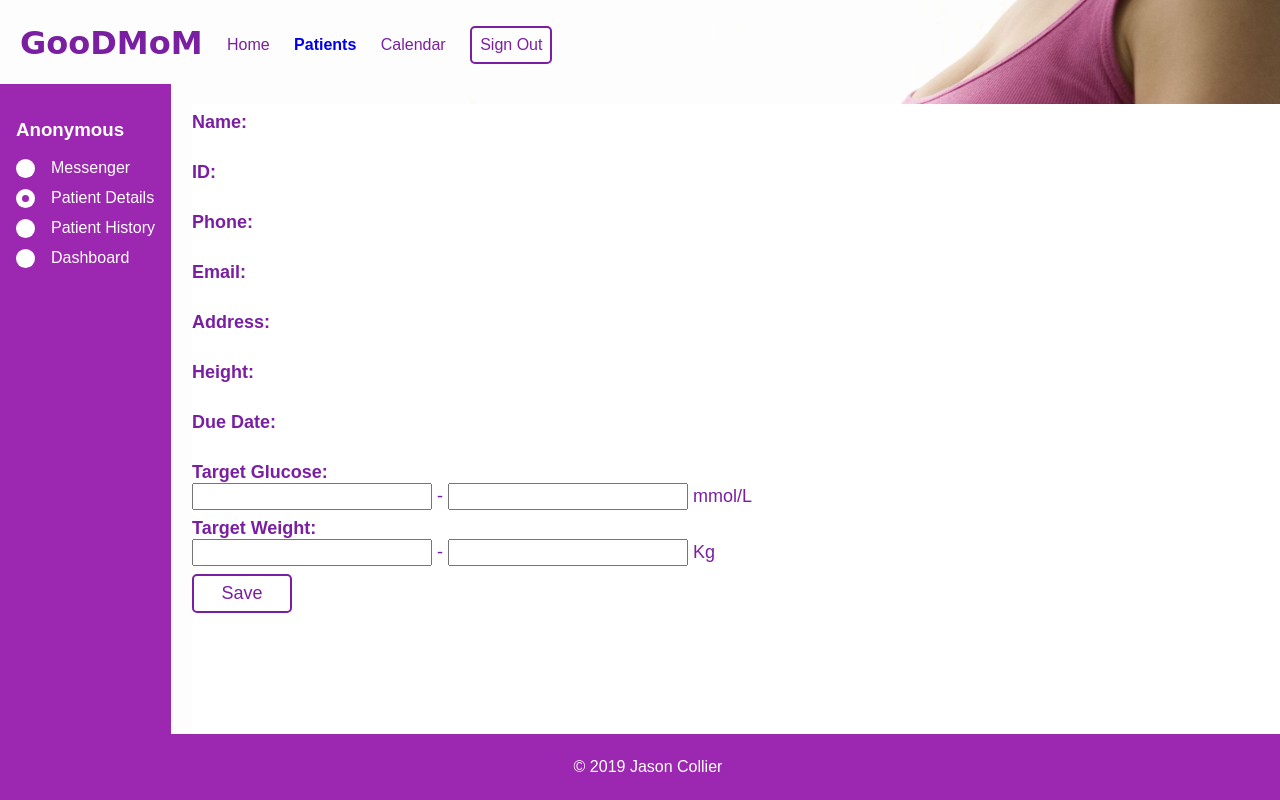
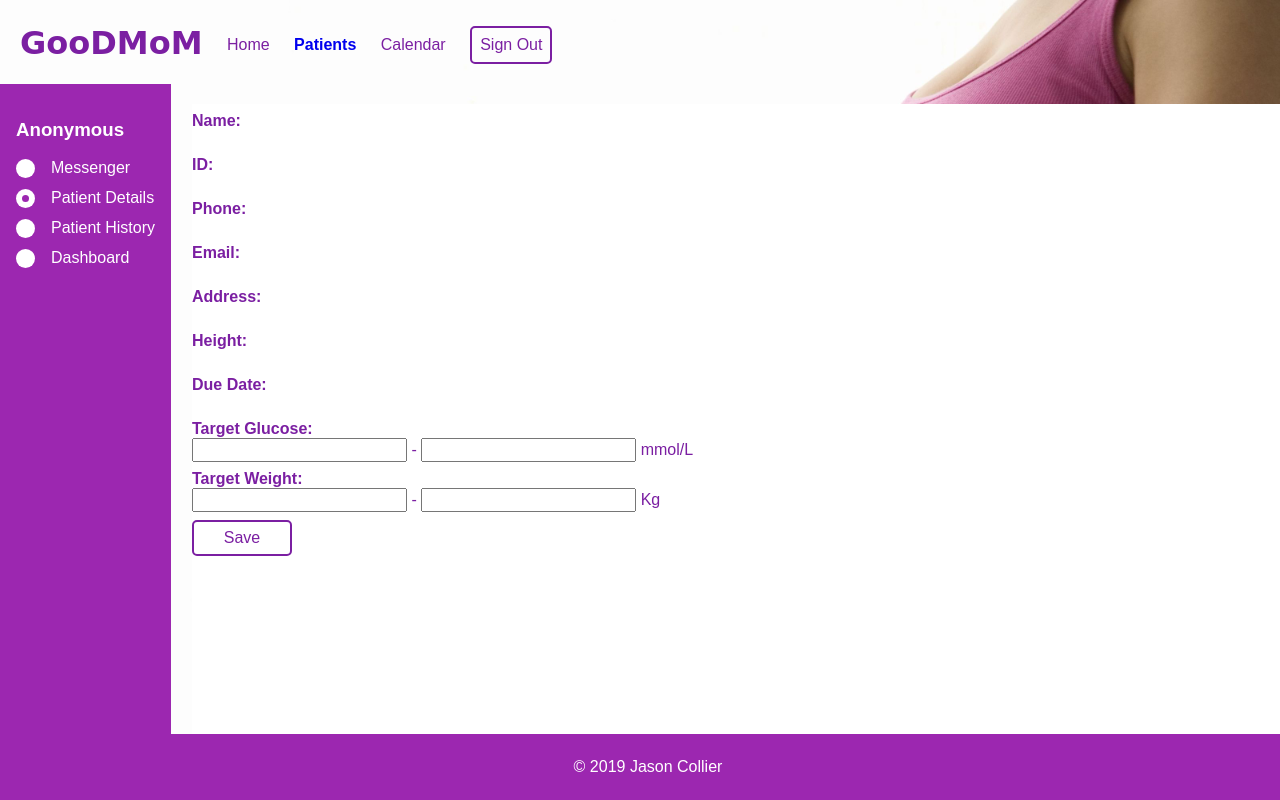
Before and after one commit to JasonLCollier/GooDMoM-web, a website: page public/details.html in a window 1280 px wide. Drawn offline with Linux system fonts and the light colour scheme; some packages are replaced by stand-ins of ours; no server answers.

Commit message:
Format patient details to fit on laptop

```diff
--- a/public/styles/styles.css
+++ b/public/styles/styles.css
@@ -327,19 +327,19 @@ body {
     width: 200px;
     padding-top: 8px;
     font-weight: bold;
-    font-size: 18px;
+    font-size: 16px;
 }
 
 .detail-input {
     display: block;
-    font-size: 18px;
+    font-size: 16px;
 }
 
 .number-input {
     display: inline;
     font-family: Arial, Helvetica, sans-serif;
     color: #7B1FA2;
-    font-size: 18px;
+    font-size: 16px;
 }
 
 .save-button {
@@ -355,7 +355,7 @@ body {
     font-family: Arial, Helvetica, sans-serif;
     color: #7B1FA2;
     background: white;
-    font-size: 18px;
+    font-size: 16px;
 }
 /* ------------------------------ History ------------------------------ */
 
```
